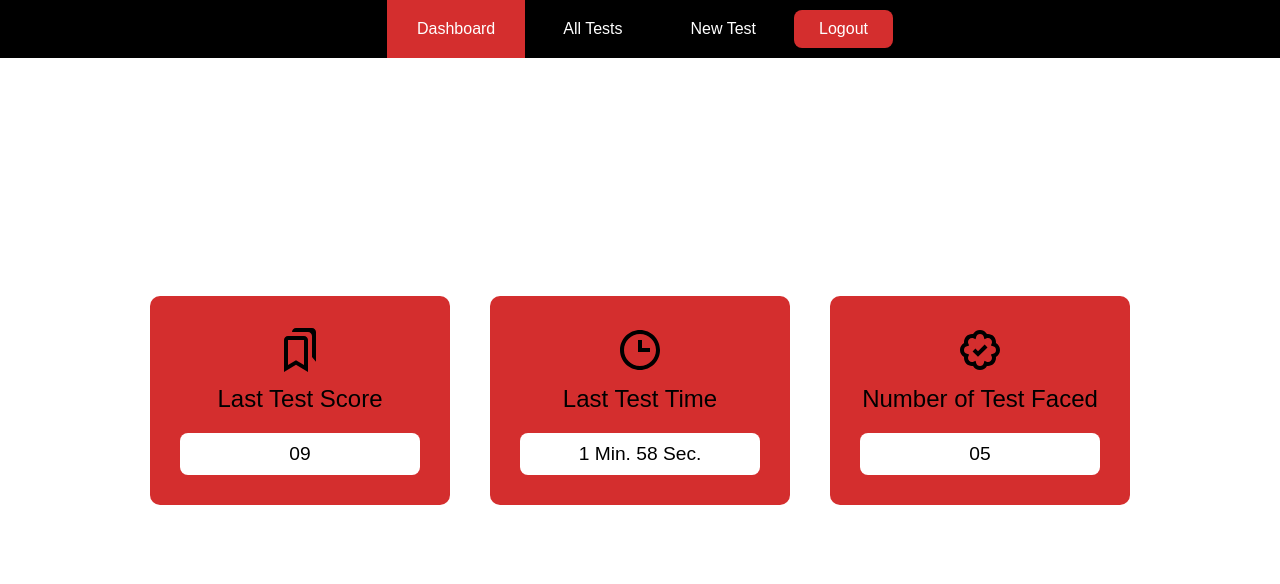
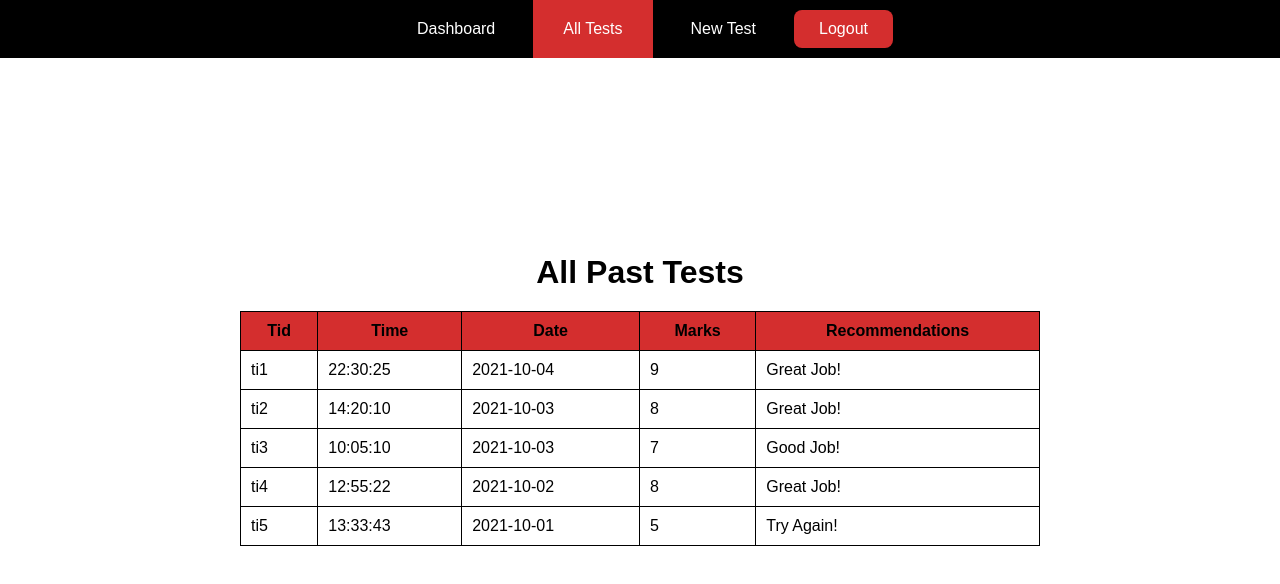
Before and after one commit to wahsandaruwan/phishing_email_iq_test_mern_v1, a React (Create React App) app in the folder frontend/: page /dashboard in a window 1280 px wide. Shown: the top 584 px of the page. Built offline with nearby package versions, Linux system fonts and the light colour scheme.

Commit message:
add an all test component

```diff
--- /dev/null
+++ b/frontend/src/components/Table.js
@@ -0,0 +1,52 @@
+// Data
+import { useState } from 'react'
+import { TblData } from '../data/tempTbl'
+
+
+const Table = () => {
+    // User test table
+    const [data] = useState(TblData)
+    return (
+        <>
+            <section className="all-tests">
+                <h3>All Past Tests</h3>
+                {data.length > 0 && (
+                    <div className="tbl-div">
+                        <table className="dt-table">
+                            <thead>
+                                <tr>
+                                    {
+                                        Object.keys(data[0]).map((heading, index) => {
+                                            return(
+                                                <th key={index}>{heading}</th>
+                                            )
+                                        })
+                                    }
+                                </tr>
+                            </thead>
+                            <tbody>
+                                {
+                                    data.map((obj) => {
+                                        // Destructure
+                                        const {Tid, Time, Date, Marks, Recommendations} = obj
+                                        return(
+                                            <tr key={Tid}>
+                                                <td>{Tid}</td>
+                                                <td>{Time}</td>
+                                                <td>{Date}</td>
+                                                <td>{Marks}</td>
+                                                <td>{Recommendations}</td>
+                                            </tr>
+                                        )
+                                    })
+                                }
+                            </tbody>
+                        </table>
+                    </div>
+                )}
+            </section>
+        </>
+    )
+}
+
+export default Table
--- /dev/null
+++ b/frontend/src/data/tempTbl.js
@@ -0,0 +1,8 @@
+// Temp user test table
+export const TblData = [
+    {Tid: "ti1", Time: "22:30:25", Date: "2021-10-04", Marks: 9, Recommendations: "Great Job!"},
+    {Tid: "ti2", Time: "14:20:10", Date: "2021-10-03", Marks: 8, Recommendations: "Great Job!"},
+    {Tid: "ti3", Time: "10:05:10", Date: "2021-10-03", Marks: 7, Recommendations: "Good Job!"},
+    {Tid: "ti4", Time: "12:55:22", Date: "2021-10-02", Marks: 8, Recommendations: "Great Job!"},
+    {Tid: "ti5", Time: "13:33:43", Date: "2021-10-01", Marks: 5, Recommendations: "Try Again!"}
+]
--- a/frontend/src/index.css
+++ b/frontend/src/index.css
@@ -111,6 +111,27 @@ h2{
 }
 
 .active{
+    background-color: #d42e2e;
+}
+
+/* -----Common table----- */
+table{
+    width: 100%;
+}
+
+table,
+th,
+td {
+    border: 1px solid black;
+    border-collapse: collapse;
+}
+
+th,
+td{
+    padding: 10px;
+}
+
+th{
     background-color: #d42e2e;
 }
 
@@ -300,3 +321,27 @@ h2{
     padding: 10px;
     border-radius: 8px;
 }
+
+/* -----All tests component----- */
+.all-tests{
+    width: 100%;
+    min-height: 100vh;
+    display: flex;
+    justify-content: center;
+    align-items: center;
+    flex-direction: column;
+    padding: 90px 20px;
+}
+
+/* Heading */
+.all-tests h3{
+    font-size: 2rem;
+    margin-bottom: 20px;
+}
+
+.all-tests .tbl-div{
+    max-width: 800px;
+    width: 100%;
+    max-height: 700px;
+    overflow-y: scroll;
+}
--- a/frontend/src/pages/Dashboard.js
+++ b/frontend/src/pages/Dashboard.js
@@ -5,10 +5,11 @@ import Test from "../components/Test"
 // Hooks
 import { useState } from "react"
 import Summary from "../components/Summary";
+import Table from "../components/Table";
 
 const Dashboard = () => {
     // Display different admin component
-    const [display, setDisplay] = useState("summary")
+    const [display, setDisplay] = useState("allTest")
     // Update the state
     const updateState = (newState) => {
         setDisplay(newState)
@@ -17,6 +18,7 @@ const Dashboard = () => {
         <>
             <Navbar updateState={updateState} currState={display}/>
             {display === "summary" && <Summary/>}
+            {display === "allTest" && <Table/>}
             {display === "newTest" && <Test/>}
         </>
     )
```
